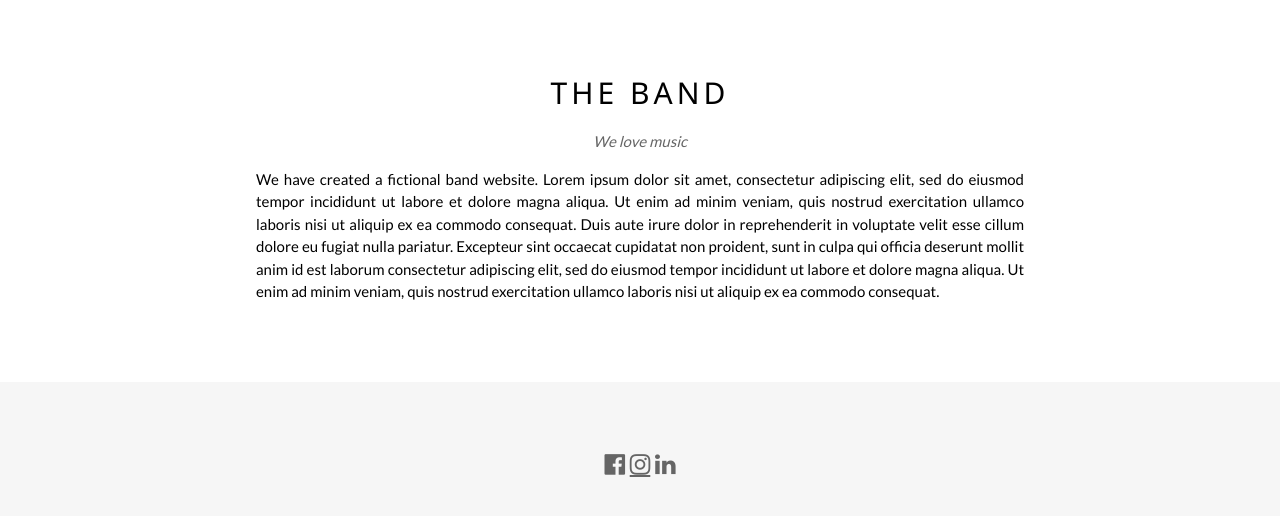
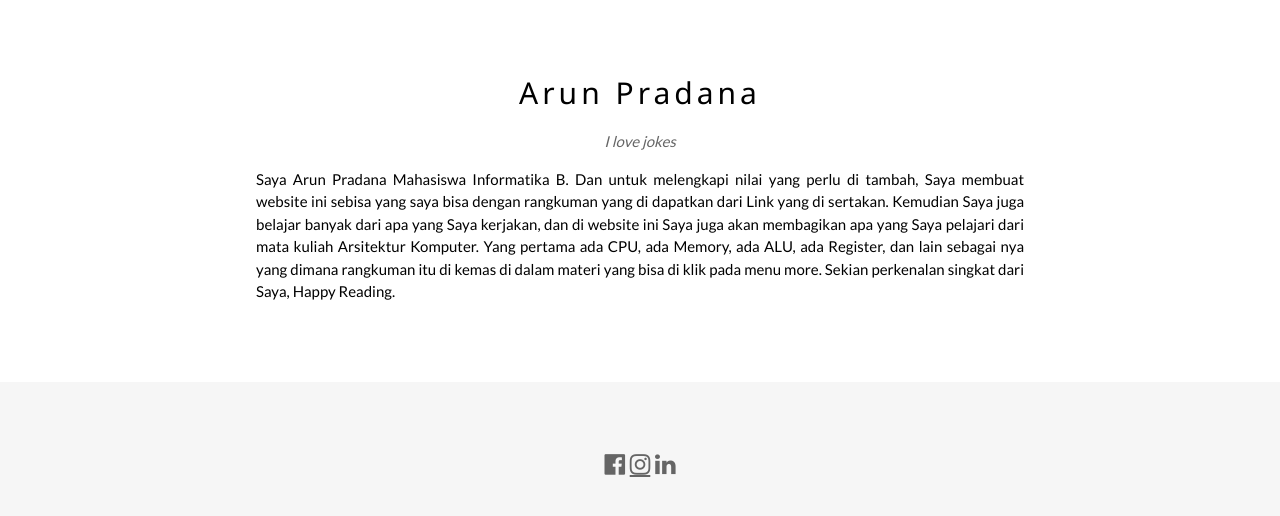
Before and after one commit to muhammadarunpradana32/arun21, a plain HTML site: page index.html in a window 1280 px wide. Shown: the part 1010-1526 px from the top of the page. Drawn offline with nearby package versions, Linux system fonts and the light colour scheme.

Commit message:
Update index.html

```diff
--- a/index.html
+++ b/index.html
@@ -55,11 +55,9 @@ body {font-family: "Lato", sans-serif}
 
   <!-- The Band Section -->
   <div class="w3-container w3-content w3-center w3-padding-64" style="max-width:800px" id="band">
-    <h2 class="w3-wide">THE BAND</h2>
-    <p class="w3-opacity"><i>We love music</i></p>
-    <p class="w3-justify">We have created a fictional band website. Lorem ipsum dolor sit amet, consectetur adipiscing elit, sed do eiusmod tempor incididunt ut labore et dolore magna aliqua. Ut enim ad minim veniam, quis nostrud exercitation ullamco laboris nisi ut aliquip
-      ex ea commodo consequat. Duis aute irure dolor in reprehenderit in voluptate velit esse cillum dolore eu fugiat nulla pariatur. Excepteur sint occaecat cupidatat non proident, sunt in culpa qui officia deserunt mollit anim id est laborum consectetur
-      adipiscing elit, sed do eiusmod tempor incididunt ut labore et dolore magna aliqua. Ut enim ad minim veniam, quis nostrud exercitation ullamco laboris nisi ut aliquip ex ea commodo consequat.</p>
+    <h2 class="w3-wide">Arun Pradana</h2>
+    <p class="w3-opacity"><i>I love jokes</i></p>
+    <p class="w3-justify">Saya Arun Pradana Mahasiswa Informatika B. Dan untuk melengkapi nilai yang perlu di tambah, Saya membuat website ini sebisa yang saya bisa dengan rangkuman yang di dapatkan dari Link yang di sertakan. Kemudian Saya juga belajar banyak dari apa yang Saya kerjakan, dan di website ini Saya juga akan membagikan apa yang Saya pelajari dari mata kuliah Arsitektur Komputer. Yang pertama ada CPU, ada Memory, ada ALU, ada Register, dan lain sebagai nya yang dimana rangkuman itu di kemas di dalam materi yang bisa di klik pada menu more. Sekian perkenalan singkat dari Saya, Happy Reading.</p>
   </div>
 <!-- End Page Content -->
 </div>
```
